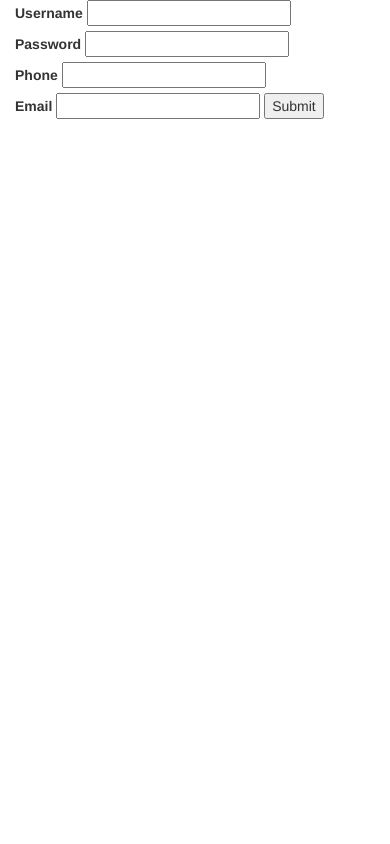
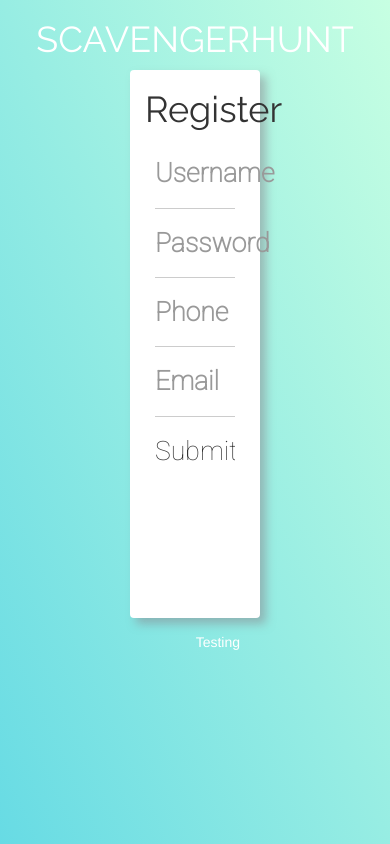
Before and after one commit to NatashaMitchko/nerve, a Flask app: page /register in a window 390 px wide. Run offline with Flask 2, Linux system fonts and the light colour scheme; some libraries are stand-ins or nearby versions.

Commit message:
Started combining the login and register page along with styling

```diff
--- a/server.py
+++ b/server.py
@@ -434,6 +434,7 @@ if __name__ == "__main__":
 
     app.debug = True
     app.config['DEBUG_TB_INTERCEPT_REDIRECTS'] = False
+    connect_to_db(app, 'postgres:///test_nerve')
 
     # make sure templates, etc. are not cached in debug mode
     app.jinja_env.auto_reload = app.debug
--- a/static/main.css
+++ b/static/main.css
@@ -1,3 +1,124 @@
+html, body {
+    height:100vh;
+}
+
+.container-fluid {
+    height: 100%;
+}
+
+/*COLORED BACKGROUND PAGE STYLING*/
+.color-page {
+    background: linear-gradient(to top right, #67dbe4, #c7ffe2);
+}
+
+.color-page p {
+    color: white;
+    margin-top: 1em;
+}
+
+h1 {
+    font-family: 'Raleway', sans-serif;
+}
+
+.color-page h1.title {
+    color: white;
+    text-align: center;
+}
+
+.color-page h1.name {
+    color: #D3D3D3;
+}
+
+.main {
+    background: #FFF;
+    border-radius: 4px;
+    box-shadow: 6px 6px 10px 0px rgba(138,130,138,.5);
+    height: 65%;
+}
+/*END COLORED BACKGROUND PAGE STYLING*/
+/*FORM STYLING*/
+
+form{
+  width: auto;
+  margin: 10%;
+  background:white;
+}
+
+input, .floating-placeholder{
+  font-family:'Roboto', sans-serif;
+  font-size:20pt;
+  line-height:2.6em;
+  height:2.6em;
+  margin:0;
+  padding:0;
+  width:100%;
+}
+.floating-placeholder input{
+  line-height:2.4em;
+}
+.floating-placeholder input:focus+label{
+  color:#67dbe4;
+}
+.floating-placeholder input[value]+label{
+  color:red;
+}
+.floating-placeholder{
+  position:relative;
+}
+
+.floating-placeholder input{
+  font-size:20pt;
+  border:none;
+  outline:none;
+  position:absolute;
+  top:0;
+  left:0;
+  display:block;
+  background:transparent;
+  z-index:2;
+  border-bottom:1px solid #ccc;
+}
+
+.floating-placeholder:last-child input{
+  border-bottom:none;
+}
+
+.floating-placeholder label{
+  display:block;
+  position:absolute;
+  top:0;
+  font-size:20pt;
+  z-index:1;
+  transform-origin:left;
+  transition:transform 160ms, color 200ms;
+  transform: scale(1,1) rotateY(0);
+  color:#999;
+}
+
+.floating-placeholder input:valid~label{
+  transform:scale(0.55,0.55) translateY(-1.2em);
+}
+
+.floating-placeholder input:valid{
+  line-height:3.4em;
+}
+
+input[type=submit] {
+    background: transparent;
+    border: white;
+}
+
+input[type=submit]:hover{
+    color: #67dbe4;
+}
+
+input[type=submit]:focus {
+    outline: #67dbe4;
+    color: #67dbe4;
+}
+
+/*END FORM STYLING*/
+
 
 .saving-forlater{
     /*Nice pink/orange gradient*/
@@ -10,6 +131,7 @@
     box-shadow: 15px 15px 90px -15px rgba(138,130,138,1);
 }
 
+
 /*Styling for D3 relationship diagram*/
 .links line {
   stroke: #999;
@@ -20,3 +142,8 @@
   stroke: #fff;
   stroke-width: 0.5px;
 }
+
+.logged-in {
+    fill:linear-gradient(#fc7279 30%, #ff7b9c 60%, #ffc019 125%);
+    stroke-width:0px;
+}
--- a/static/main.js
+++ b/static/main.js
@@ -17,6 +17,17 @@
 
 })();
 
+
+// Toggle between the login and regiter forms
+(function(){
+
+  function toggleForm (){
+    $('.main').toggleClass('hidden');
+  }
+
+  $('#toggle-form').on('click', toggleForm);
+
+})();
 
 // Timestamp button IIFE
 (function (){
--- a/templates/base.html
+++ b/templates/base.html
@@ -1,16 +1,15 @@
 <html>
 <head>
   <title>{% block title %}{% endblock %} </title>
-  <meta charset="utf-8">
   <script src="https://ajax.googleapis.com/ajax/libs/jquery/3.2.1/jquery.min.js"></script>
   <script src="https://cdnjs.cloudflare.com/ajax/libs/Chart.js/2.5.0/Chart.bundle.js"></script>
+  <script src="https://d3js.org/d3.v4.min.js"></script>
+  <link href="https://fonts.googleapis.com/css?family=Raleway|Roboto:100" rel="stylesheet">
   <link rel="stylesheet" href="https://maxcdn.bootstrapcdn.com/bootstrap/3.3.7/css/bootstrap.min.css" integrity="sha384-BVYiiSIFeK1dGmJRAkycuHAHRg32OmUcww7on3RYdg4Va+PmSTsz/K68vbdEjh4u" crossorigin="anonymous">
   <link rel="stylesheet" type="text/css" href="/static/main.css">
 </head>
 <body>
-  <div class="container">
     {% block content%}{% endblock %}
-  </div>
   <script src="/static/main.js"></script>
 </body>
 </html>
--- a/templates/register.html
+++ b/templates/register.html
@@ -3,15 +3,54 @@
 {% block title %}Register{% endblock %}
 
 {% block content %}
-{% for message in get_flashed_messages() %}
+<div class="container-fluid color-page">
+  <div class="row">
+    <h1 class="title">SCAVENGERHUNT</h1>
+  </div>
+  <div class="row">
+    <div class="col-xs-4 col-xs-offset-4 main">
+      <h1 class="text-center">Register</h1>
+      <form action="/register" name="register" id="register" method="POST">
+        <div class="floating-placeholder">
+          <input type="text" name="username" id="username" required>
+          <label for="username">Username</label>
+        </div>
+        <div class="floating-placeholder">
+          <input type="password" name="password" id="password" required>
+          <label for="password">Password</label>
+        </div>
+        <div class="floating-placeholder">
+          <input type="tel" name="tel" id="tel" required>
+          <label for="tel">Phone</label>
+        </div>
+        <div class="floating-placeholder">
+          <input type="email" name="email" id="email" required>
+          <label for="email">Email</label>
+        </div>
+        <input type="submit" value="Submit" name="submit" id="submit">
+      </form>
+    </div>
+    <div class="col-xs-4 col-xs-offset-4 main hidden">
+      <h1 class="text-center">Login</h1>
+      <form action="/login" name="login" id="login" method="POST">
+        <div class="floating-placeholder">
+          <input type="text" name="username" id="username" required>
+          <label for="username">Username</label>
+        </div>
+        <div class="floating-placeholder">
+          <input type="password" name="password" id="password" required>
+          <label for="password">Password</label>
+        </div>
+        <input type="submit" value="Submit" name="submit" id="submit">
+      </form>
+    </div>
+  </div>
+  <div class="col-xs-4 col-xs-offset-4">
+    <p class="text-right"><span id="toggle-form">Testing</span></p>
+  </div>
+</div>
+<!-- {% for message in get_flashed_messages() %}
     <span> {{ message }}<a href='/login'>Login?</a></span>
-{% endfor %}
-  <form action="/register" name="register" id="register" method="POST">
-    <label>Username <input type="text" name="username" id="username" required></label>
-    <label>Password <input type="password" name="password" id="password" required></label>
-    <label>Phone <input type="tel" name="tel" id="tel" required></label>
-    <label>Email <input type="email" name="email" id="email"></label>
-    <input type="submit" value="Submit" name="submit" id="submit">
-  </form>
+{% endfor %} -->
 
 {% endblock %}
```
Also changed, not shown: templates/analytics.html (+12 -28 lines).
